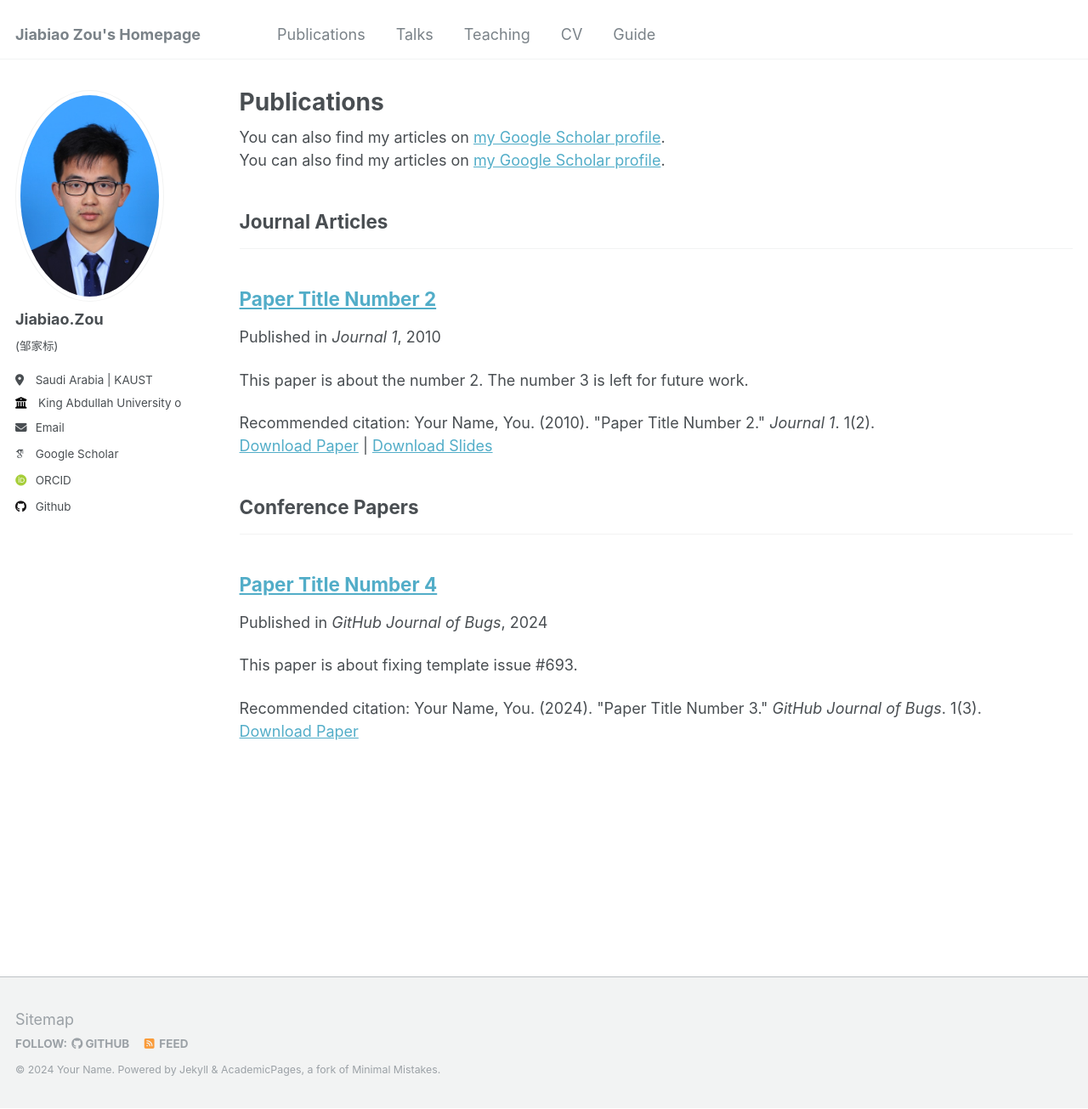
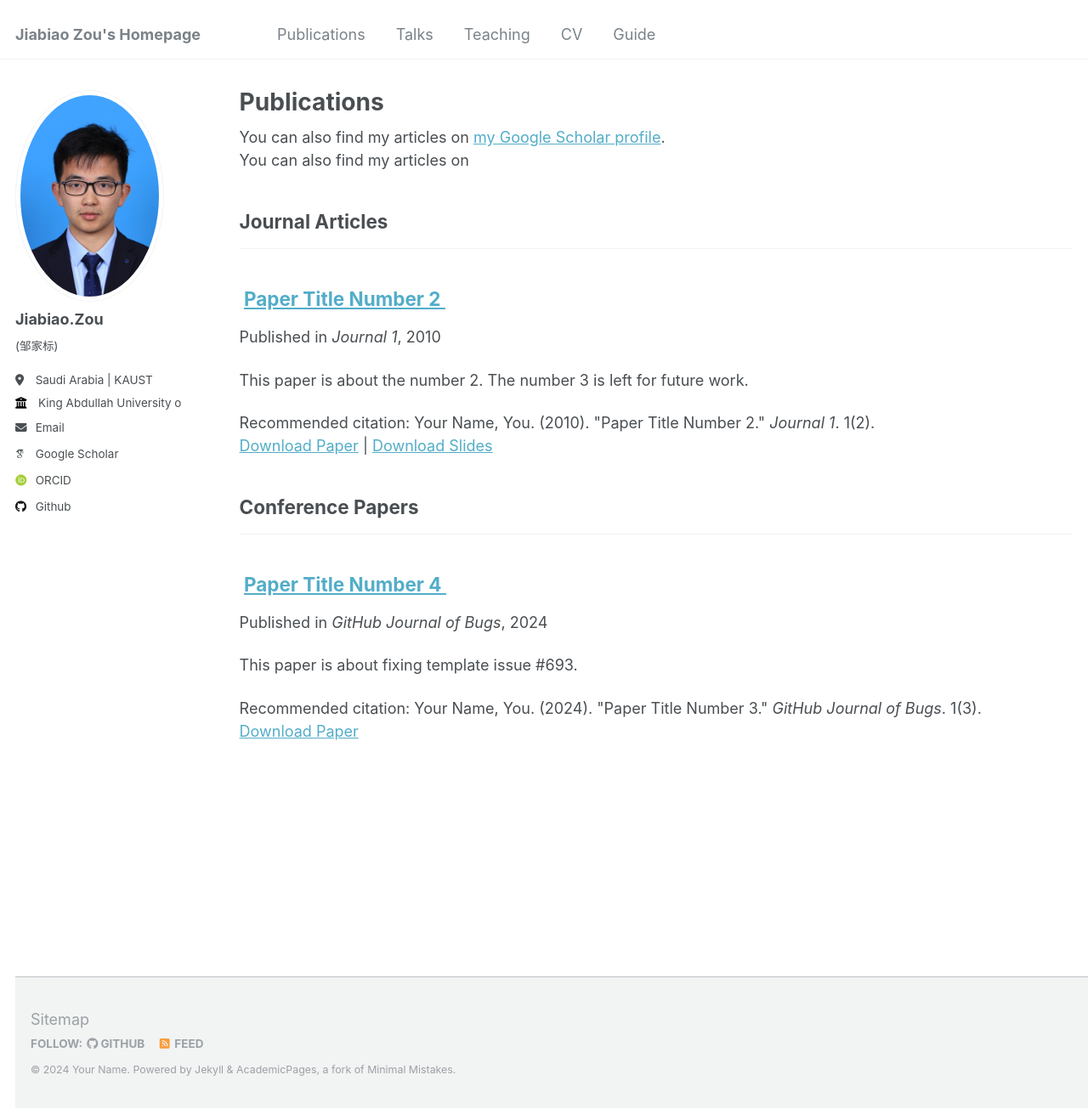
Before and after one commit to zouj-0124/zouj0124, a Jekyll site: the page built from _pages/publications.html, in a window 1280 px wide and 1305 px high. Shown: the whole window at 85% size. Built offline with Jekyll 4.4.1, drawn with Linux system fonts in a browser that asks for light colours; some web fonts are replaced.

Commit message:
Update publications.html

```diff
--- a/_pages/publications.html
+++ b/_pages/publications.html
@@ -7,7 +7,7 @@ author_profile: true
 
 {% if site.author.googlescholar %}
   <div class="wordwrap">You can also find my articles on <a href="{{site.author.googlescholar}}">my Google Scholar profile</a>.</div>
-  <div class="wordwrap">You can also find my articles on <a href="{{site.author.googlescholar}}">my Google Scholar profile</a>.</div>
+  <div class="wordwrap">You can also find my articles on
 {% endif %}
 
 {% include base_path %}
```
